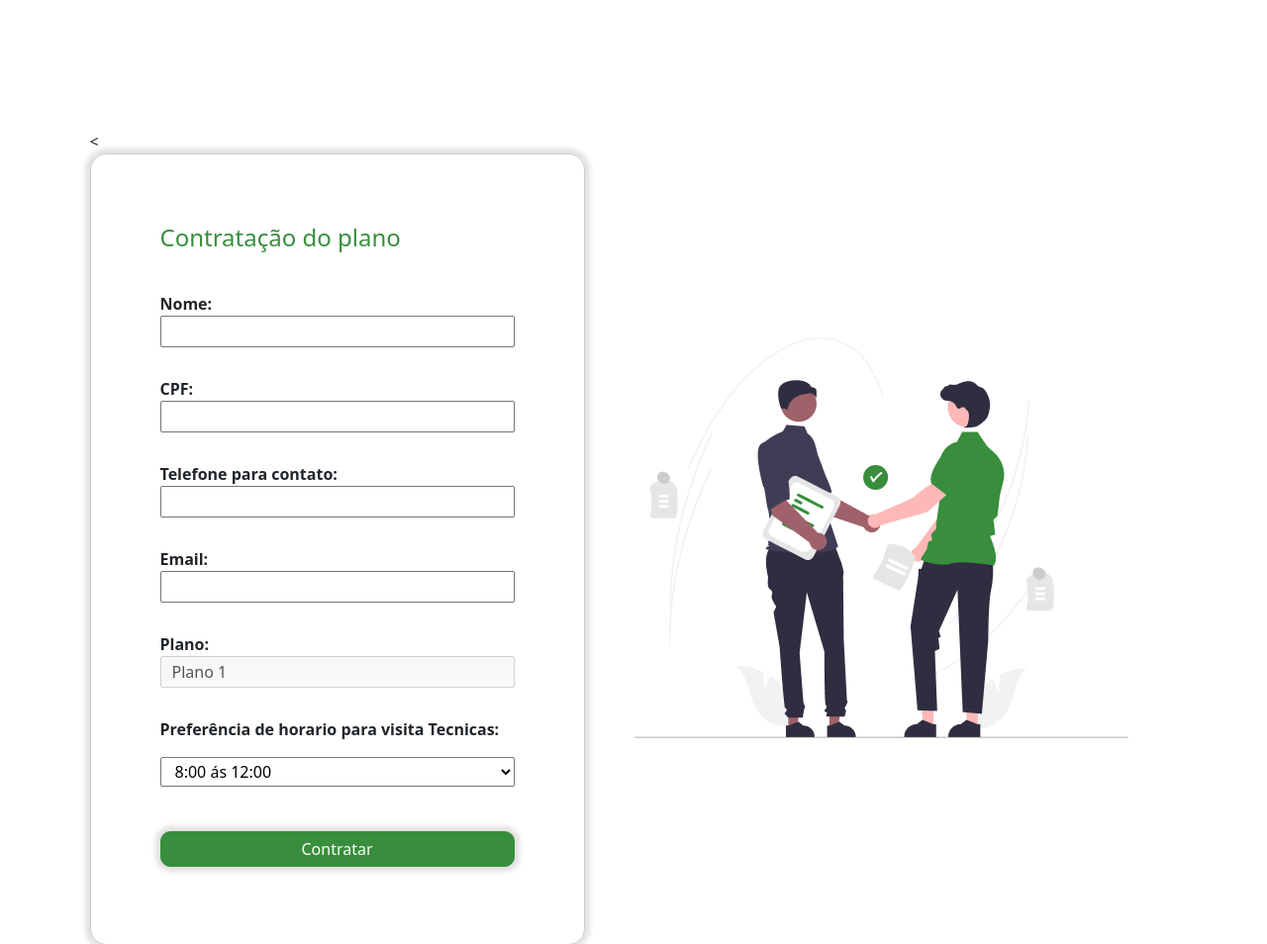
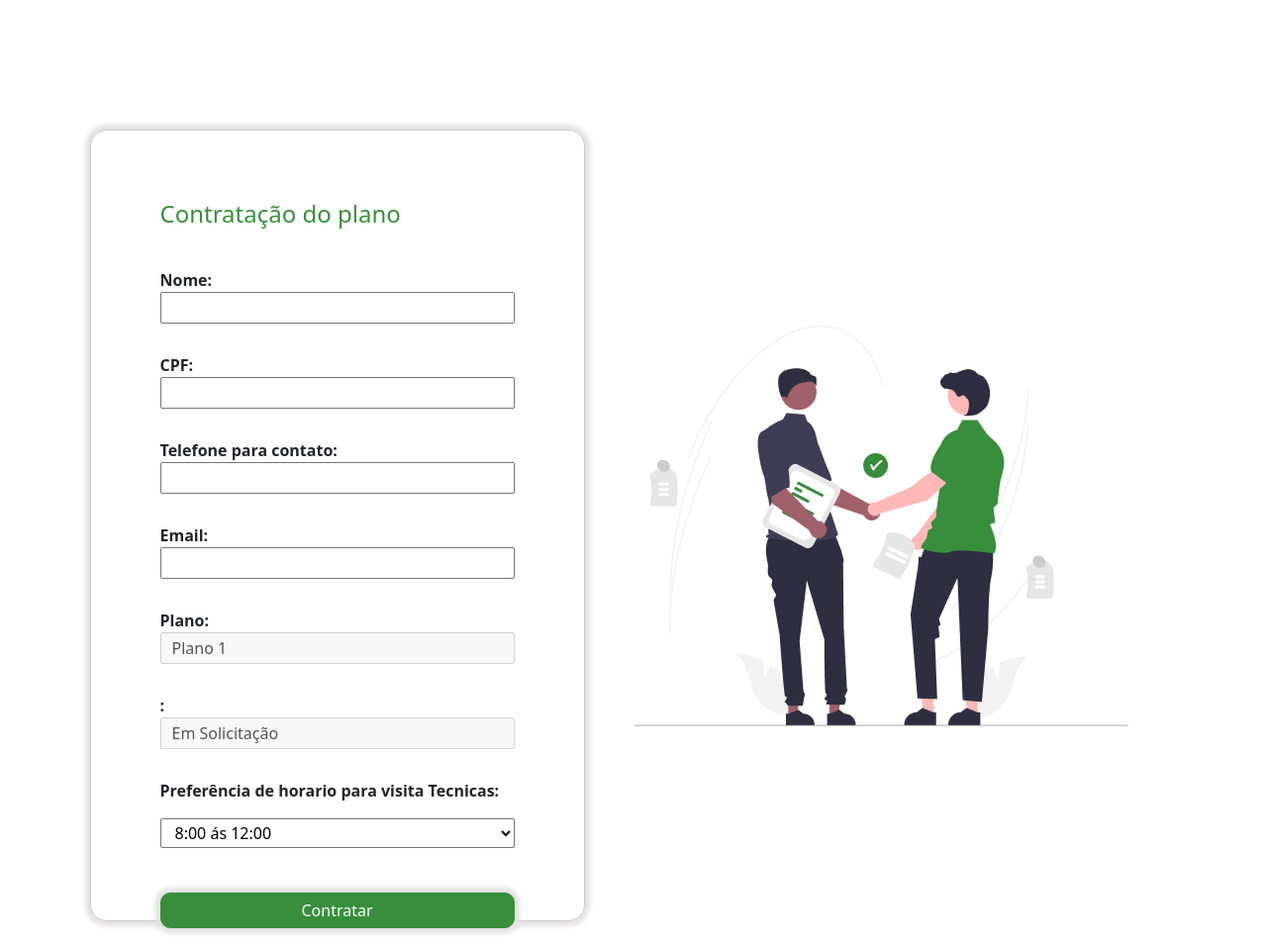
Before and after one commit to Thigas0608/VivoAprendiz-INTEGRADOR.CONEXOS-Gama, a plain HTML site: page index.html in a window 1280 px wide. Shown: the part 1280-2234 px from the top of the page at 99% size. Drawn offline with nearby package versions, Linux system fonts and the light colour scheme; files whose address does not match are found by name.

Commit message:
adicionando campo status no modal

```diff
--- a/index.html
+++ b/index.html
@@ -211,7 +211,7 @@
         <!-- Contratação Conexos -->
         <section class="contratacaoConexos">
             <article>
-                <<form class="formulario">
+                <form class="formulario">
                     <h4>Contratação do plano</h4>
                     <label for="nome"><strong>Nome: </strong></label><br>
                     <input type="text" id="nome" name="nome_usuario"><br>
@@ -227,6 +227,9 @@
 
                     <label for="plano"><strong>Plano:</strong></label><br>
                     <input type="text" id="plano" name="plano" value="Plano 1" disabled><br>
+
+                    <label for="plano"><strong>:</strong></label><br>
+                    <input type="text" id="status" name="status" value="Em Solicitação" disabled><br>
 
                     <p><strong>Preferência de horario para visita Tecnicas: </strong></p>
                     <select name="horario">
--- a/js/main.js
+++ b/js/main.js
@@ -20,6 +20,7 @@ function fazerSolicitacaoGET() {
                 document.getElementById('modal-email').textContent = data.email;
                 document.getElementById('modal-plano').textContent = data.plano;
                 document.getElementById('modal-horario').textContent = data.horario;
+                document.getElementById('modal-status').textContent = data.status;
 
                 // Abra o modal
                 var myModal = new bootstrap.Modal(document.getElementById('exampleModal'));
```
Also changed, not shown: statusDeSolicitacao.html (+1 -0 lines).
